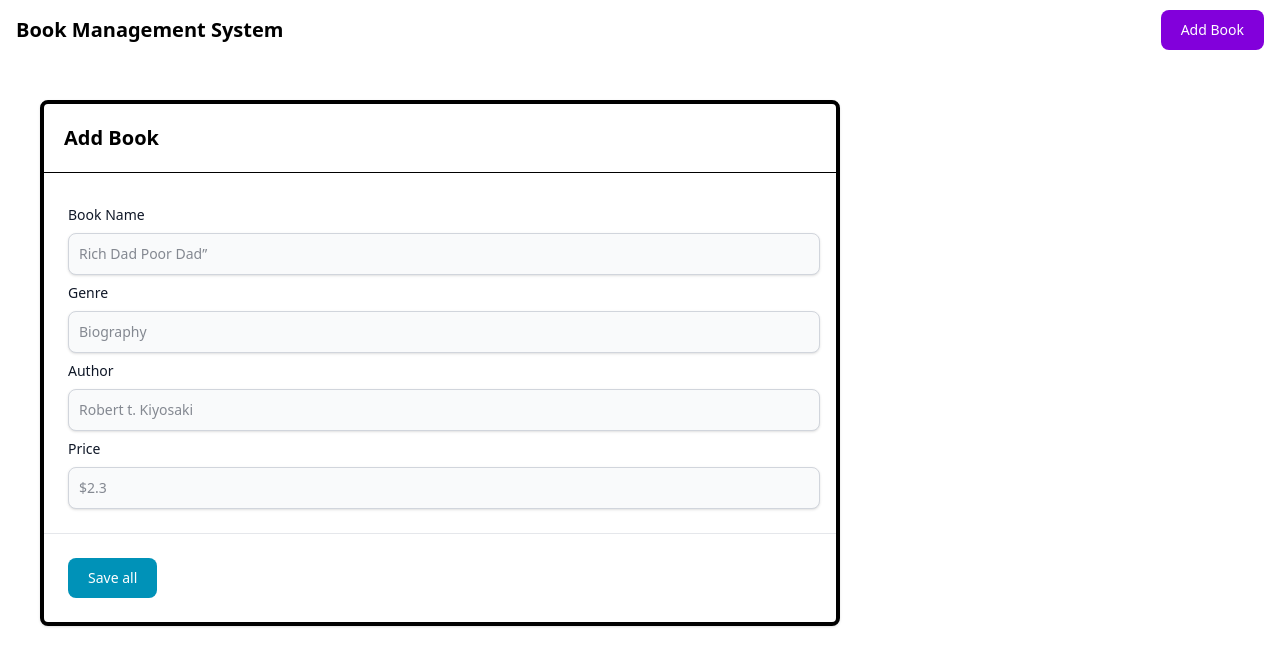
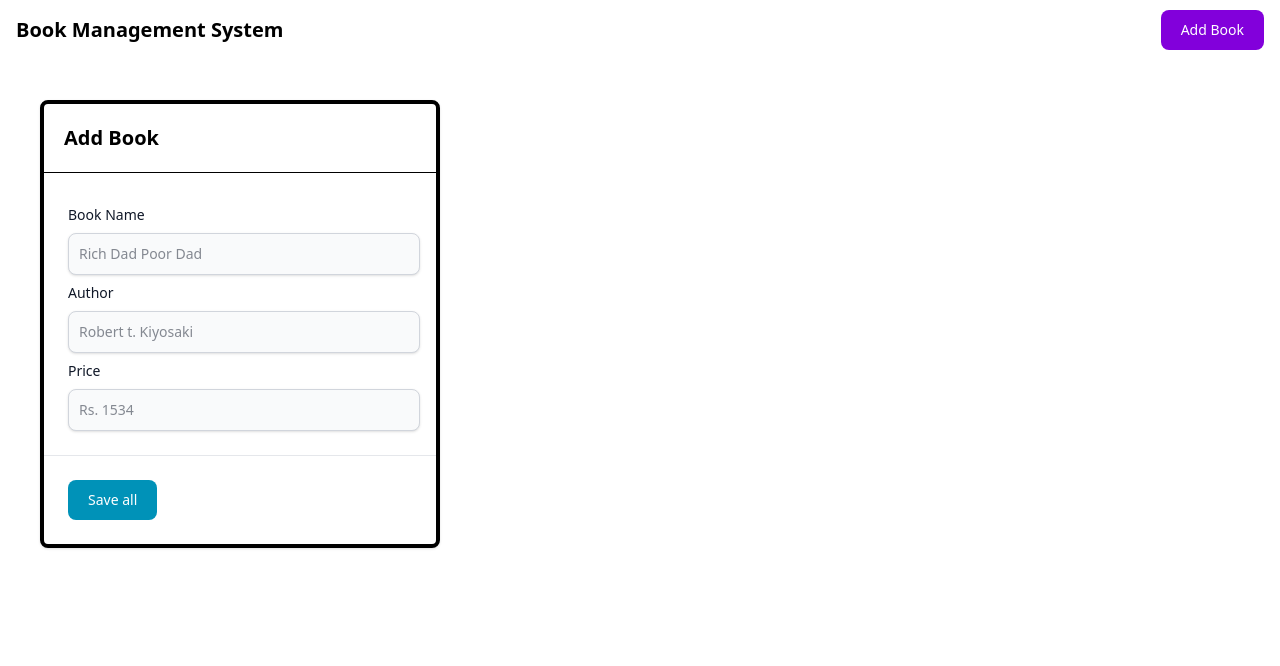
Before and after one commit to anillakhaju12/basic-book-management-system-with-CRUD, a React (Vite) app in the folder frontend/: page /create-page in a window 1280 px wide. Shown: the top 666 px of the page. Built offline with nearby package versions, Linux system fonts and the light colour scheme.

Commit message:
update single page bug and add the taking input from the user and store in varible

```diff
--- a/frontend/src/App.jsx
+++ b/frontend/src/App.jsx
@@ -11,7 +11,7 @@ function App() {
     <BrowserRouter>
       <Routes>
         <Route path='/' element={<HomePage/>}/>
-        <Route path='/single-page' element={<SinglePage/>}/>
+        <Route path='/single-page/:id' element={<SinglePage/>}/>
         <Route path='/edit-page' element={<EditPage/>}/>
         <Route path='/create-page' element={<CreatePage/>}/>
       </Routes>
--- a/frontend/src/components/AddBookForm.jsx
+++ /dev/null
@@ -1,96 +0,0 @@
-function AddBookForm() {
-  return (
-    <>
-      <div className="bg-white border-4 w-200 h-full rounded-lg shadow relative m-10">
-        <div className="flex items-start justify-between p-5 border-b rounded-t">
-          <h3 className="text-xl font-semibold">Add Book</h3>
-          <button
-            type="button"
-            className="text-gray-400 bg-transparent hover:bg-gray-200 hover:text-gray-900 rounded-lg text-sm p-1.5 ml-auto inline-flex items-center"
-            data-modal-toggle="product-modal"
-          >
-          </button>
-        </div>
-        <div className="p-6 h-full w-200 space-y-6">
-          <form action="#">
-
-              <div className="mt-2">
-                <label
-                  htmlFor="product-name"
-                  className="text-sm font-medium text-gray-900 block mb-2"
-                >
-                  Book Name
-                </label>
-                <input
-                  type="text"
-                  name="product-name"
-                  id="product-name"
-                  className="shadow-sm bg-gray-50 border border-gray-300 text-gray-900 sm:text-sm rounded-lg focus:ring-cyan-600 focus:border-cyan-600 block w-full p-2.5"
-                  placeholder="Rich Dad Poor Dad”"
-                  required
-                />
-              </div>
-              <div className="mt-2">
-                <label
-                  htmlFor="category"
-                  className="text-sm font-medium text-gray-900 block mb-2"
-                >
-                  Genre
-                </label>
-                <input
-                  type="text"
-                  name="category"
-                  id="category"
-                  className="shadow-sm bg-gray-50 border border-gray-300 text-gray-900 sm:text-sm rounded-lg focus:ring-cyan-600 focus:border-cyan-600 block w-full p-2.5"
-                  placeholder="Biography"
-                  required
-                />
-              </div>
-              <div className="mt-2">
-                <label
-                  htmlFor="brand"
-                  className="text-sm font-medium text-gray-900 block mb-2"
-                >
-                  Author
-                </label>
-                <input
-                  type="text"
-                  name="brand"
-                  id="brand"
-                  className="shadow-sm bg-gray-50 border border-gray-300 text-gray-900 sm:text-sm rounded-lg focus:ring-cyan-600 focus:border-cyan-600 block w-full p-2.5"
-                  placeholder="Robert t. Kiyosaki"
-                  required
-                />
-              </div>
-              <div className="mt-2">
-                <label
-                  htmlFor="price"
-                  className="text-sm font-medium text-gray-900 block mb-2"
-                >
-                  Price
-                </label>
-                <input
-                  type="number"
-                  name="price"
-                  id="price"
-                  className="shadow-sm bg-gray-50 border border-gray-300 text-gray-900 sm:text-sm rounded-lg focus:ring-cyan-600 focus:border-cyan-600 block w-full p-2.5"
-                  placeholder="$2.3"
-                  required
-                />
-              </div>
-          </form>
-        </div>
-        <div className="p-6 border-t border-gray-200 rounded-b">
-          <button
-            className="text-white bg-cyan-600 hover:bg-cyan-700 focus:ring-4 focus:ring-cyan-200 font-medium rounded-lg text-sm px-5 py-2.5 text-center"
-            type="submit"
-          >
-            Save all
-          </button>
-        </div>
-      </div>
-    </>
-  );
-}
-
-export default AddBookForm;
--- a/frontend/src/components/Card.jsx
+++ b/frontend/src/components/Card.jsx
@@ -4,7 +4,7 @@ import { Link } from "react-router-dom";
 function Card({book}) {
 
   return (
-    <Link to="single-page">
+    <Link to={`/single-page/${book.id}`}>
       <div
         className="m-5 p-4 max-w-80 bg-indigo-200 rounded-2xl hover:shadow-xl hover:shadow-indigo-50 flex flex-col items-center">
         <img
--- a/frontend/src/components/SingleBookView.jsx
+++ b/frontend/src/components/SingleBookView.jsx
@@ -0,0 +1,43 @@
+function SingleBookView({bookName,auther, price, deleteFunc}) {
+  return (
+    <div className="bg-white  min-h-screen flex items-center justify-center p-6">
+      <div className="bg-gray-50 dark:bg-gray-800 shadow-lg rounded-2xl overflow-hidden max-w-4xl w-full grid md:grid-cols-2">
+        <div className="h-64 md:h-auto">
+          <img
+            src="https://www.collegenp.com/uploads/2023/11/Rich-Dad-Poor-Dad.jpeg"
+            alt="Books"
+            className="w-full h-full object-cover"
+          />
+        </div>
+        <div className="p-6 flex flex-col justify-between">
+          <div>
+            <h2 className="text-3xl font-bold font-serif text-gray-800 dark:text-white mb-2">
+              {bookName}
+            </h2>
+            <p className="text-gray-600 dark:text-gray-300 mb-4">
+              No dynamic for now. It's just a testing some basic of my react.
+            </p>
+            <div className="mb-4">
+              <h3 className="text-xl font-semibold text-teal-600 dark:text-teal-400 mb-2">
+                {auther}
+              </h3>
+            </div>
+            <div>
+              <h3 className="text-xl font-semibold text-teal-600 dark:text-teal-400 mb-2">
+                {price}
+              </h3>
+            </div>
+          </div>
+          {/* Footer CTA */}
+          <div className="mt-6 text-right">
+            <button className="bg-teal-600 hover:bg-teal-700 text-white font-semibold px-4 py-2 rounded-lg transition" onClick={deleteFunc}>
+              Delete Book
+            </button>
+          </div>
+        </div>
+      </div>
+    </div>
+  );
+}
+
+export default SingleBookView
--- a/frontend/src/pages/CreatePage.jsx
+++ b/frontend/src/pages/CreatePage.jsx
@@ -1,11 +1,98 @@
-import AddBookForm from "../components/addBookForm"
+import { useState } from "react"
 import Navbar from "../components/Navbar"
 
 function CreatePage(){
+  const [bookData, setBookData] = useState({
+    bookAuther: "",
+    bookName: "",
+    bookPrice:""
+  })
+  const handleChange = (event)=>{
+    const {name, value } = event.target
+    setBookData({
+      ...bookData,
+      [name] : value
+    })
+    console.log(bookData)
+  }
   return(
     <>
       <Navbar/>
-      <AddBookForm/>
+      <div className="bg-white border-4 w-100 h-full rounded-lg shadow relative m-10">
+        <div className="flex items-start justify-between p-5 border-b rounded-t">
+          <h3 className="text-xl font-semibold">Add Book</h3>
+          <button
+            type="button"
+            className="text-gray-400 bg-transparent hover:bg-gray-200 hover:text-gray-900 rounded-lg text-sm p-1.5 ml-auto inline-flex items-center"
+            data-modal-toggle="product-modal"
+          >
+          </button>
+        </div>
+        <div className="p-6 h-full w-100 space-y-6">
+          <form action="#">
+
+              <div className="mt-2">
+                <label
+                  htmlFor="bookName"
+                  className="text-sm font-medium text-gray-900 block mb-2"
+                >
+                  Book Name
+                </label>
+                <input
+                  type="text"
+                  name="bookName"
+                  id="product-name"
+                  onChange={(event)=>handleChange(event)}
+                  className="shadow-sm bg-gray-50 border border-gray-300 text-gray-900 sm:text-sm rounded-lg focus:ring-cyan-600 focus:border-cyan-600 block w-full p-2.5"
+                  placeholder="Rich Dad Poor Dad"
+                  required
+                />
+              </div>
+              <div className="mt-2">
+                <label
+                  htmlFor="bookAuther"
+                  className="text-sm font-medium text-gray-900 block mb-2"
+                >
+                  Author
+                </label>
+                <input
+                  type="text"
+                  name="bookAuther"
+                  id="brand"
+                  onChange={(event)=>handleChange(event)}
+                  className="shadow-sm bg-gray-50 border border-gray-300 text-gray-900 sm:text-sm rounded-lg focus:ring-cyan-600 focus:border-cyan-600 block w-full p-2.5"
+                  placeholder="Robert t. Kiyosaki"
+                  required
+                />
+              </div>
+              <div className="mt-2">
+                <label
+                  htmlFor="bookPrice"
+                  className="text-sm font-medium text-gray-900 block mb-2"
+                >
+                  Price
+                </label>
+                <input
+                  type="number"
+                  name="bookPrice"
+                  id="price"
+                  onChange={(event)=>handleChange(event)}
+                  className="shadow-sm bg-gray-50 border border-gray-300 text-gray-900 sm:text-sm rounded-lg focus:ring-cyan-600 focus:border-cyan-600 block w-full p-2.5"
+                  placeholder="Rs. 1534"
+                  required
+                />
+              </div>
+          </form>
+        </div>
+        <div className="p-6 border-t border-gray-200 rounded-b">
+          <button
+            className="text-white bg-cyan-600 hover:bg-cyan-700 focus:ring-4 focus:ring-cyan-200 font-medium rounded-lg text-sm px-5 py-2.5 text-center"
+            type="submit"
+          >
+            Save all
+          </button>
+        </div>
+      </div>
     </>
   )
 }
--- a/frontend/src/pages/HomePage.jsx
+++ b/frontend/src/pages/HomePage.jsx
@@ -21,7 +21,10 @@ function HomePage() {
         {
           books.map((book)=>{
             return(
-              <Card book ={book} key={book.id}/>
+              <>
+                <Card book ={book} key={book.id}/>
+              </>
+
             )
           })
         }
--- a/frontend/src/pages/SinglePage.jsx
+++ b/frontend/src/pages/SinglePage.jsx
@@ -1,13 +1,40 @@
+import { useEffect, useState } from "react"
 import Navbar from "../components/Navbar"
+import { useNavigate, useParams } from "react-router-dom"
+import axios from "axios"
+import SingleBookView from "../components/SingleBookView"
 
 
 function SinglePage(){
-  return(
+  const [book, setBook] = useState({})
+  const navigate = useNavigate()
+  const {id} = useParams()//destructuring the id which we have given in '/single-page/:id'
+
+  const fetchSingleBook = async ()=>{
+    const response = await axios.get("http://localhost:5000/api/books/" + id)
+    console.log(response)
+    setBook(response.data.singleBook)
+  }
+  useEffect(()=>{
+    fetchSingleBook()
+  },[])
+
+  const deleteBook = async ()=>{
+    const response = await axios.delete("http://localhost:5000/api/books/" + id)
+    if(response.status === 200){
+      navigate("/")
+    }else{
+      alert("Something went wrong")
+    }
+  }
+
+
+  return (
     <>
-    <Navbar />
-    <h1>This is single page</h1>
-    <button className="btn-primary">Test button</button>
+      <Navbar/>
+      <SingleBookView bookName = {book.bookName} auther = {book.bookAuther} price = {book.bookPrice} deleteFunc = {deleteBook}/>
     </>
+
   )
 }
 
```
